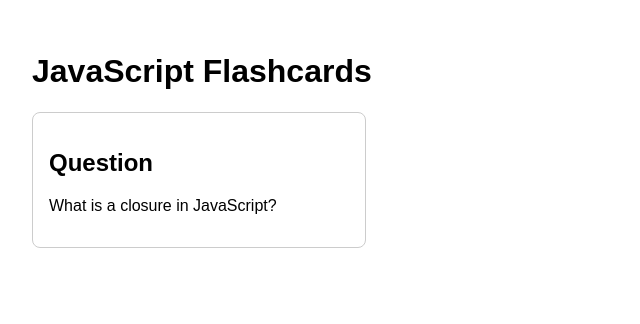
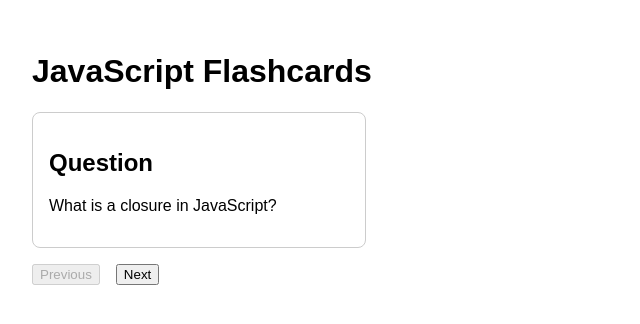
Before and after one commit to anerimoradia/flashcards-app, a React (Create React App) app: page / in a window 1280 px wide. Shown: the top 324 px of the page, without its empty margins (0-640 px from the left). Built offline with nearby package versions, Linux system fonts and the light colour scheme.

Commit message:
Implement navigation for flashcards by adding state management and previous/next buttons

```diff
--- a/src/App.js
+++ b/src/App.js
@@ -1,32 +1,50 @@
+import { useState } from "react";
 import Flashcard from "./Flashcard";
 
 function App() {
-
   const flashcards = [
     {
       question: "What is a closure in JavaScript?",
       answer: "A closure is a function that remembers its outer variables even after the outer function has executed."
     },
     {
-      question: "What is a closure in JavaScript?",
-      answer: "A closure is a function that remembers its outer variables even after the outer function has executed."
+      question: "What is the difference between let and const?",
+      answer: "let can be reassigned; const cannot."
     },
     {
-      question: "What is a closure in JavaScript?",
-      answer: "A closure is a function that remembers its outer variables even after the outer function has executed."
+      question: "What is the event loop?",
+      answer: "The event loop handles asynchronous callbacks and manages the call stack and task queue."
     }
   ];
 
-  const currentcard = flashcards[0];
+  const [index, setIndex] = useState(0);
+  const currentCard = flashcards[index];
 
   return (
     <div style={{ padding: "2rem", fontFamily: "sans-serif" }}>
       <h1>JavaScript Flashcards</h1>
 
       <Flashcard
-        question={currentcard.question}
-        answer={currentcard.answer}
+        question={currentCard.question}
+        answer={currentCard.answer}
       />
+
+      <div style={{ marginTop: "1rem" }}>
+        <button
+          onClick={() => setIndex(index - 1)}
+          disabled={index === 0}
+          style={{ marginRight: "1rem" }}
+        >
+          Previous
+        </button>
+
+        <button
+          onClick={() => setIndex(index + 1)}
+          disabled={index === flashcards.length - 1}
+        >
+          Next
+        </button>
+      </div>
     </div>
   );
 }
```
